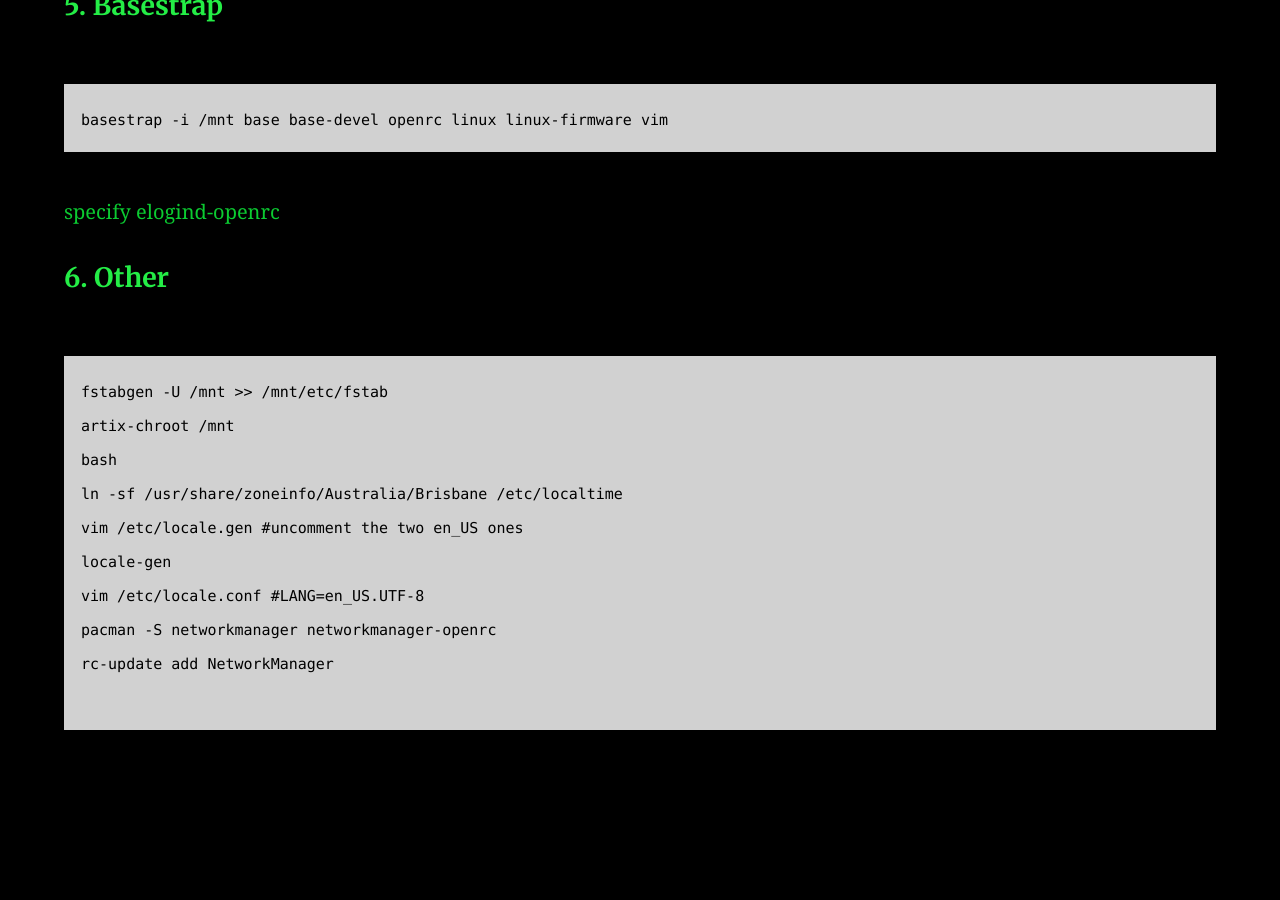
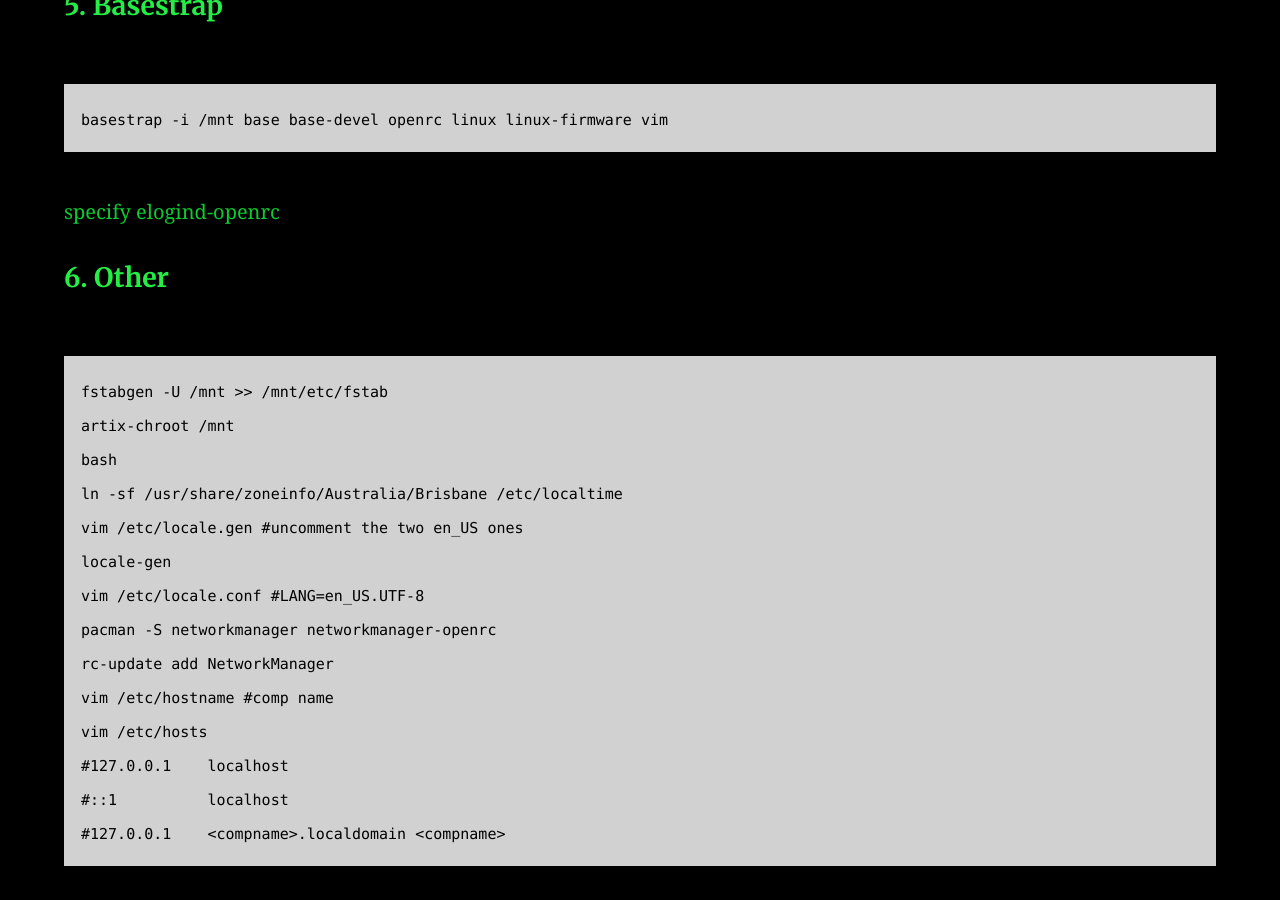
Before and after one commit to AC01010/Connor-McCartney.github.io, a Jekyll site: the page built from _posts/2015-07-27-artix.md, in a window 1280 px wide and 900 px high, scrolled down 1310 px. Built offline with Jekyll 4.4.1, drawn with Linux system fonts in a browser that asks for light colours; before the commit the page ends 2074 px from its top, so only the background shows below that.

Commit message:
Update 2015-07-27-artix.md

````diff
--- a/_posts/2015-07-27-artix.md
+++ b/_posts/2015-07-27-artix.md
@@ -66,5 +66,9 @@
 vim /etc/locale.conf #LANG=en_US.UTF-8
 pacman -S networkmanager networkmanager-openrc
 rc-update add NetworkManager
-
+vim /etc/hostname #comp name
+vim /etc/hosts
+#127.0.0.1    localhost
+#::1          localhost
+#127.0.0.1    <compname>.localdomain <compname>
 ```
````
